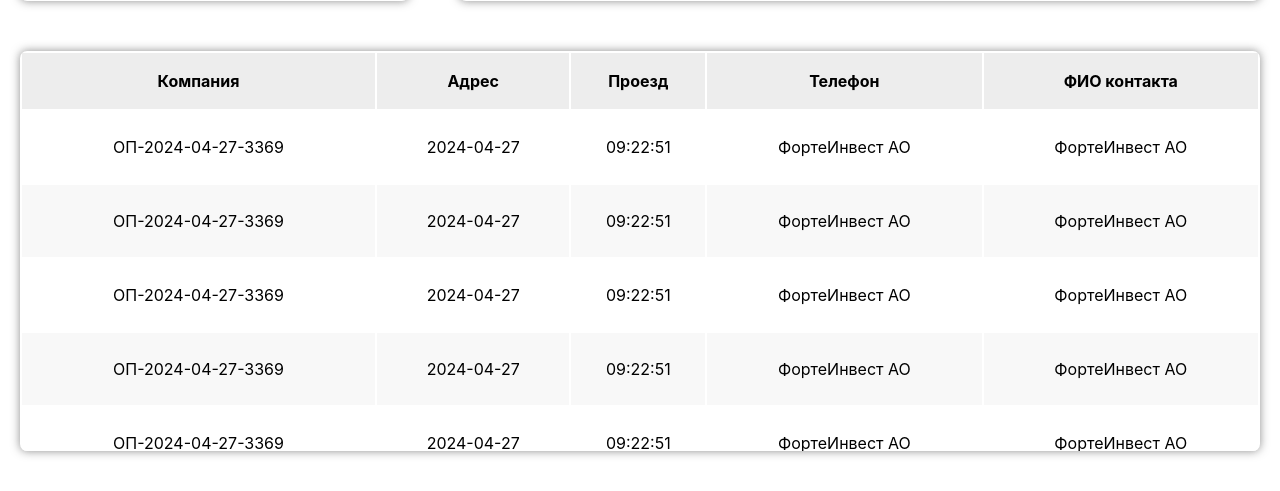
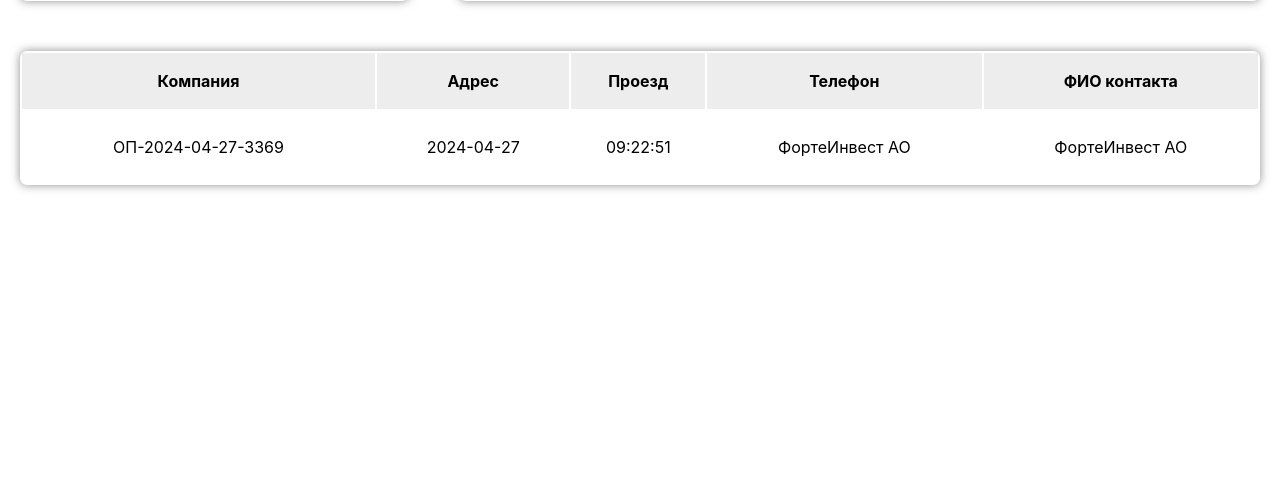
Before and after one commit to Nadybo/Allegro23, a PHP site: page /profile.php in a window 1280 px wide. Shown: the part 509-1000 px from the top of the page. After the commit the page ends 700 px from the top, so only its background shows below. Run offline with PHP 8.4, Linux system fonts and the light colour scheme; some web fonts are replaced.

Commit message:
version 2.3

```diff
--- a/profile.php
+++ b/profile.php
@@ -56,34 +56,6 @@
                 <td>ФортеИнвест АО</td>
                 <td>ФортеИнвест АО</td>
             </tr>
-            <tr>
-                <td>ОП-2024-04-27-3369</td>
-                <td>2024-04-27</td>
-                <td>09:22:51</td>
-                <td>ФортеИнвест АО</td>
-                <td>ФортеИнвест АО</td>
-            </tr>
-            <tr>
-                <td>ОП-2024-04-27-3369</td>
-                <td>2024-04-27</td>
-                <td>09:22:51</td>
-                <td>ФортеИнвест АО</td>
-                <td>ФортеИнвест АО</td>
-            </tr>
-            <tr>
-                <td>ОП-2024-04-27-3369</td>
-                <td>2024-04-27</td>
-                <td>09:22:51</td>
-                <td>ФортеИнвест АО</td>
-                <td>ФортеИнвест АО</td>
-            </tr>
-            <tr>
-                <td>ОП-2024-04-27-3369</td>
-                <td>2024-04-27</td>
-                <td>09:22:51</td>
-                <td>ФортеИнвест АО</td>
-                <td>ФортеИнвест АО</td>
-            </tr>
             </table>
             </div>
         </div>
```
